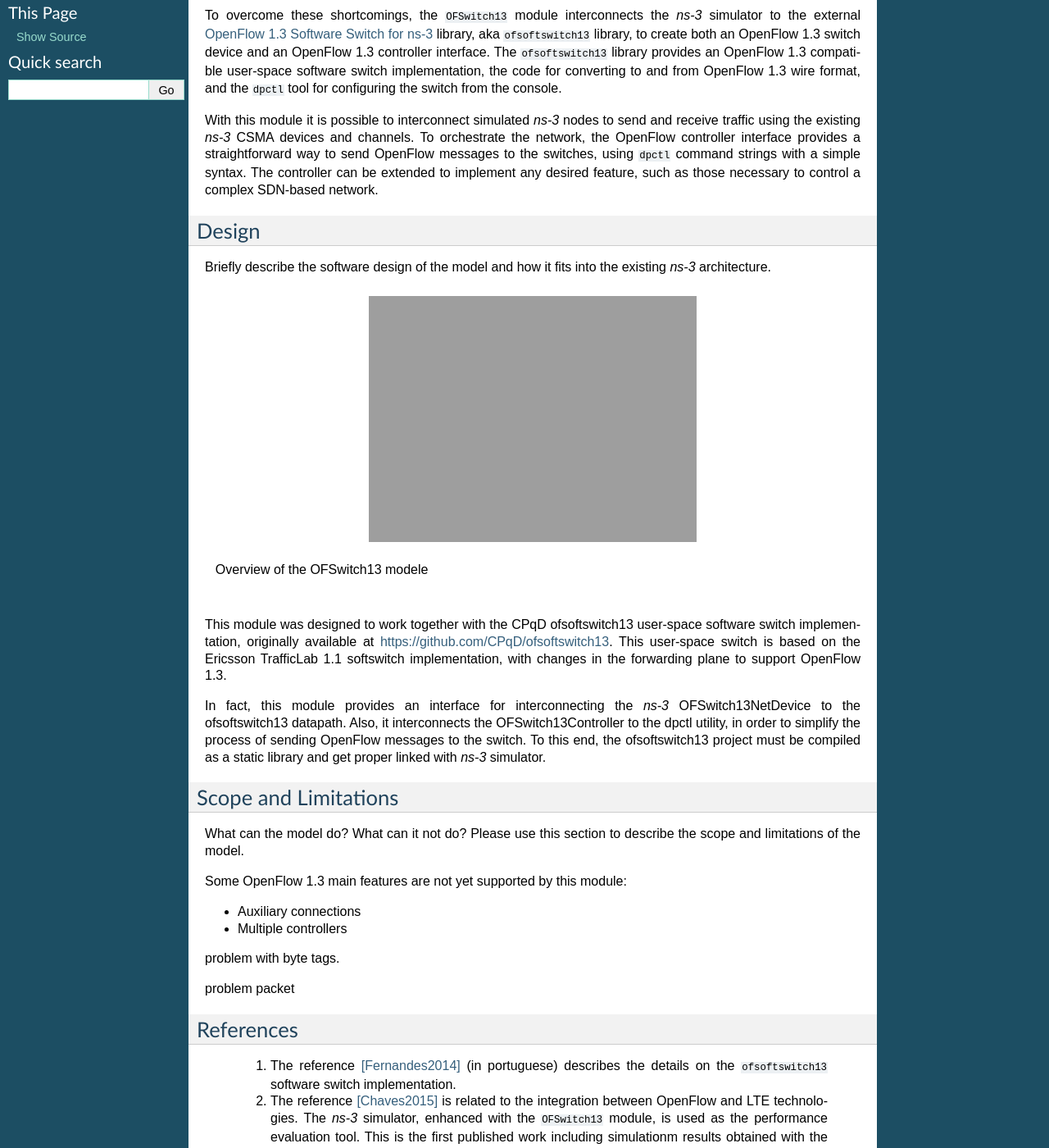
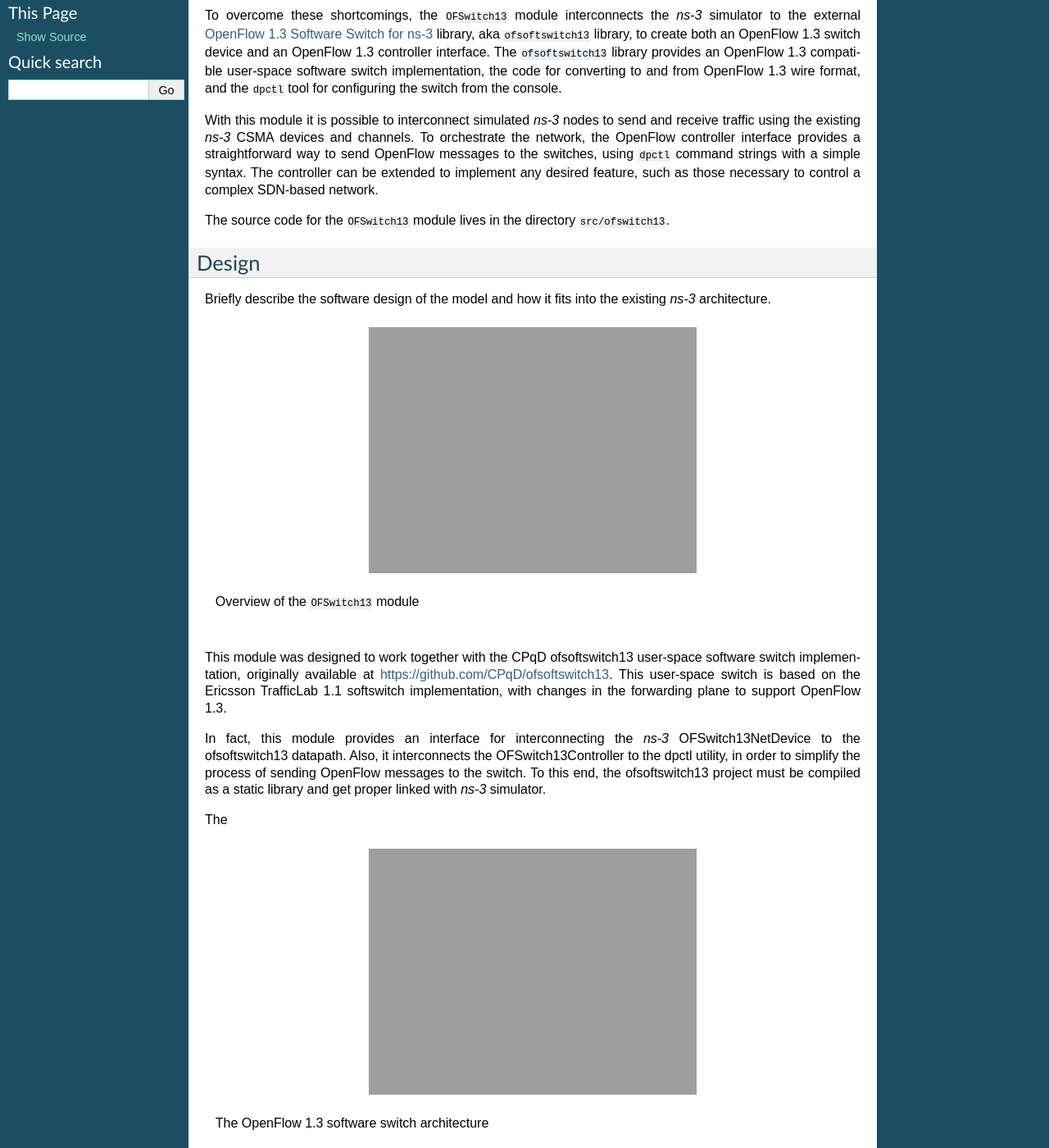
Before and after one commit to ljerezchaves/ofswitch13, a Sphinx documentation site: the page built from doc/source/ofswitch13-description.rst, in a window 1280 px wide and 1400 px high, scrolled down 283 px. Shown: the whole window at 82% size. Built offline with Sphinx 7.4.7, drawn with Linux system fonts in a browser that asks for light colours; formulas are drawn with MathJax 3.

Commit message:
Including an ofsfotswitch13 figure and updating documentation.

```diff
--- a/doc/source/conf.py
+++ b/doc/source/conf.py
@@ -204,6 +204,10 @@ latex_documents = [
 # If false, no module index is generated.
 #latex_domain_indices = True
 
+latex_elements = {
+    'classoptions': ',openany,oneside',
+    'babel' : '\\usepackage[english]{babel}'
+}
 
 # -- Options for manual page output --------------------------------------------
 
--- a/doc/source/ofswitch13-description.rst
+++ b/doc/source/ofswitch13-description.rst
@@ -19,6 +19,7 @@ To overcome these shortcomings, the ``OFSwitch13`` module interconnects the |ns3
 
 With this module it is possible to interconnect simulated |ns3| nodes to send and receive traffic using the existing |ns3| CSMA devices and channels. To orchestrate the network, the OpenFlow controller interface provides a straightforward way to send OpenFlow messages to the switches, using ``dpctl`` command strings with a simple syntax. The controller can be extended to implement any desired feature, such as those necessary to control a complex SDN-based network.
 
+The source code for the ``OFSwitch13`` module lives in the directory ``src/ofswitch13``.
 
 Design
 ======
@@ -26,16 +27,28 @@ Design
 Briefly describe the software design of the model and how it fits into
 the existing |ns3| architecture.
 
-.. figure:: figures/module.*
+.. _fig-ofswitch13-module:
+
+.. figure:: figures/ofswitch13-module.*
    :align: center
 
-   Overview of the OFSwitch13 modele
+   Overview of the ``OFSwitch13`` module
 
 
 
 This module was designed to work together with the CPqD ofsoftswitch13 user-space software switch implementation, originally available at https://github.com/CPqD/ofsoftswitch13. This user-space switch is based on the Ericsson TrafficLab 1.1 softswitch implementation, with changes in the forwarding plane to support OpenFlow 1.3.
 
 In fact, this module provides an interface for interconnecting the |ns3| OFSwitch13NetDevice to the ofsoftswitch13 datapath. Also, it interconnects the OFSwitch13Controller to the dpctl utility, in order to simplify the process of sending OpenFlow messages to the switch. To this end, the ofsoftswitch13 project must be compiled as a static library and get proper linked with |ns3| simulator.
+
+
+The
+
+.. _fig-ofsoftswitch13-library:
+
+.. figure:: figures/ofsoftswitch13-library.*
+   :align: center
+
+   The OpenFlow 1.3 software switch architecture
 
 
 
```
Also changed, not shown: doc/source/ofswitch13-usage.rst (+59 -54 lines), 3 other files.
